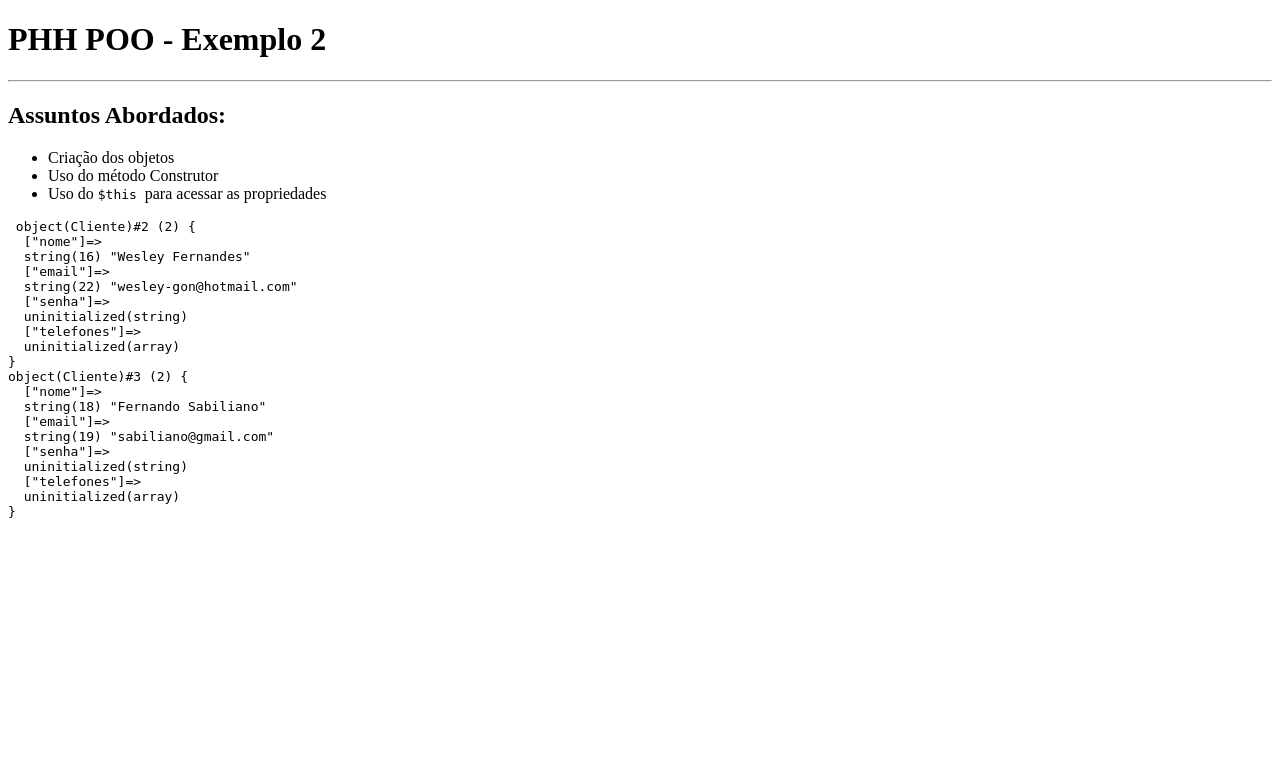
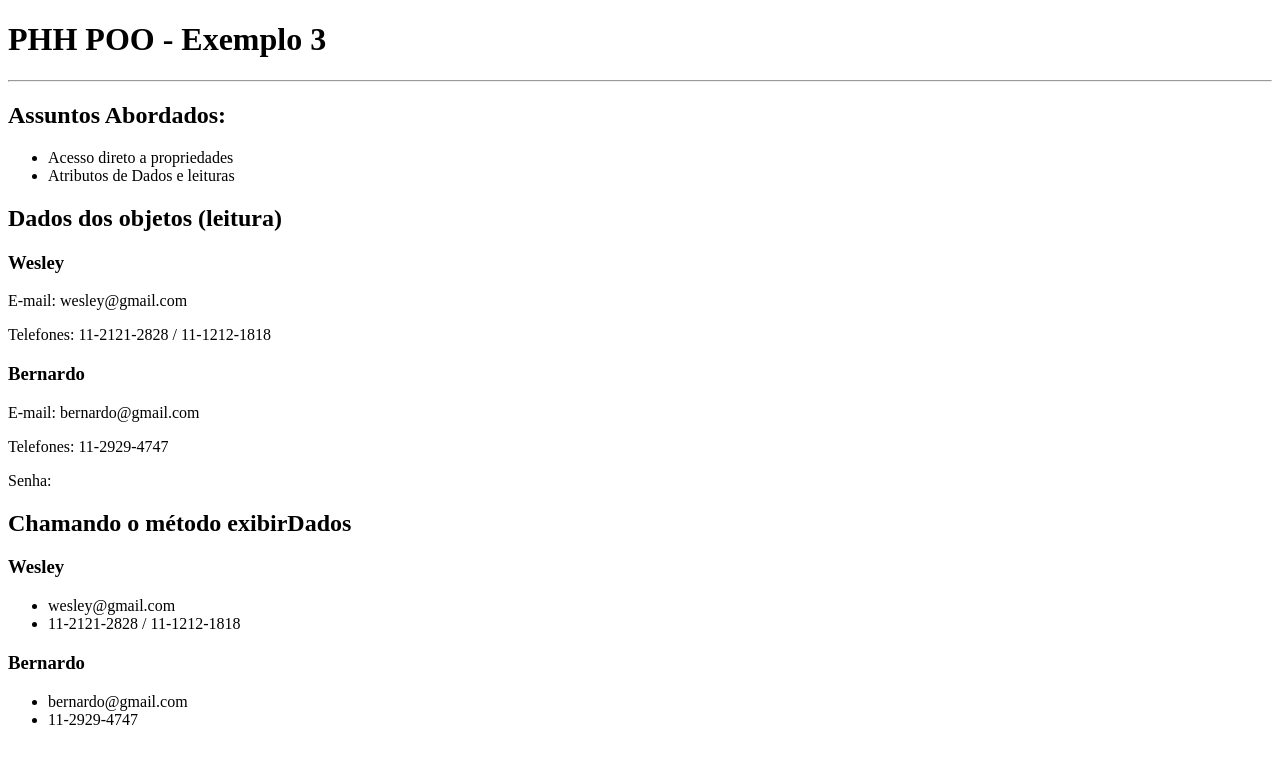
Before and after one commit to wesley-gon/php-poo, a PHP site: page / in a window 1280 px wide. Shown: the top 764 px of the page. Run offline with PHP 8.4, Linux system fonts and the light colour scheme.

Commit message:
Acesso direto aos recursos
Atribuição e leitura de dados em propriedades e métodos públicos

```diff
--- a/index.php
+++ b/index.php
@@ -7,14 +7,13 @@
     <title>PHP POO - Exemplo 2</title>
 </head>
 <body>
-    <h1>PHH POO - Exemplo 2</h1>
+    <h1>PHH POO - Exemplo 3</h1>
     <hr>
 
     <h2> Assuntos Abordados: </h2>
     <ul>
-        <li>Criação dos objetos</li>
-        <li>Uso do método Construtor</li>
-        <li>Uso do <code> $this </code> para acessar as propriedades </li>
+        <li>Acesso direto a propriedades</li>
+        <li>Atributos de Dados e leituras</li>
     </ul>
 
 <?php
@@ -22,10 +21,35 @@
 require_once "src/Cliente.php";
 
 //Criação dos objetos
-$clienteA = new Cliente('Wesley Fernandes', 'wesley-gon@hotmail.com',);
-$clienteB = new Cliente('Fernando Sabiliano', 'sabiliano@gmail.com');
+$clienteA = new Cliente;
+$clienteB = new Cliente;
+
+// Atribuindo dados às propriedades do objeto
+$clienteA->nome = "Wesley";
+$clienteA->email = "wesley@gmail.com";
+$clienteA->telefones = ["11-2121-2828", "11-1212-1818"];
+
+$clienteB->nome = "Bernardo";
+$clienteB->email = "bernardo@gmail.com";
+$clienteB->telefones = array("11-2929-4747");
+
 ?>
 
-<pre> <?=var_dump($clienteA, $clienteB)?></pre>
+<h2>Dados dos objetos (leitura)</h2>
+<h3> <?= $clienteA->nome ?> </h3>
+<p> E-mail: <?= $clienteA->email ?> </p>
+<p> Telefones: <?=implode(" / ",$clienteA->telefones) ?> </p>
+
+<h3> <?= $clienteB->nome ?> </h3>
+<p> E-mail: <?= $clienteB->email ?> </p>
+<p> Telefones: <?=implode(" / ",$clienteB->telefones) ?> </p>
+<p> Senha: <?= $clienteB->senha ?> </p>
+
+
+<h2>Chamando o método exibirDados</h2>
+<?= $clienteA->exibirDados()?>
+<?= $clienteB->exibirDados()?>
+
+<!-- <pre> <?=var_dump($clienteA, $clienteB)?></pre> -->
 </body>
 </html>
--- a/src/Cliente.php
+++ b/src/Cliente.php
@@ -3,14 +3,15 @@ class Cliente {
     // Propriedaes (ou Atributos)
     public string $nome;
     public string $email;
-    public string $senha;
+    public string $senha = ""; // Valor inicial padrão
     public array $telefones;
 
-    // Método Construtor
-    public function __construct(string $nome, string $email)
+    public function exibirDados()
     {
-        // this é uma variavel especial, sempre apontando para a referência da classe atualmente manipulada.
-        $this->nome = $nome;
-        $this->email = $email;
+        echo "<h3> $this->nome </h3>";
+        echo "<ul>";
+        echo "<li> $this->email</li>";
+        echo "<li>". implode(' / ', $this->telefones)." </li>";
+        echo "</ul>";
     }
 }
```
